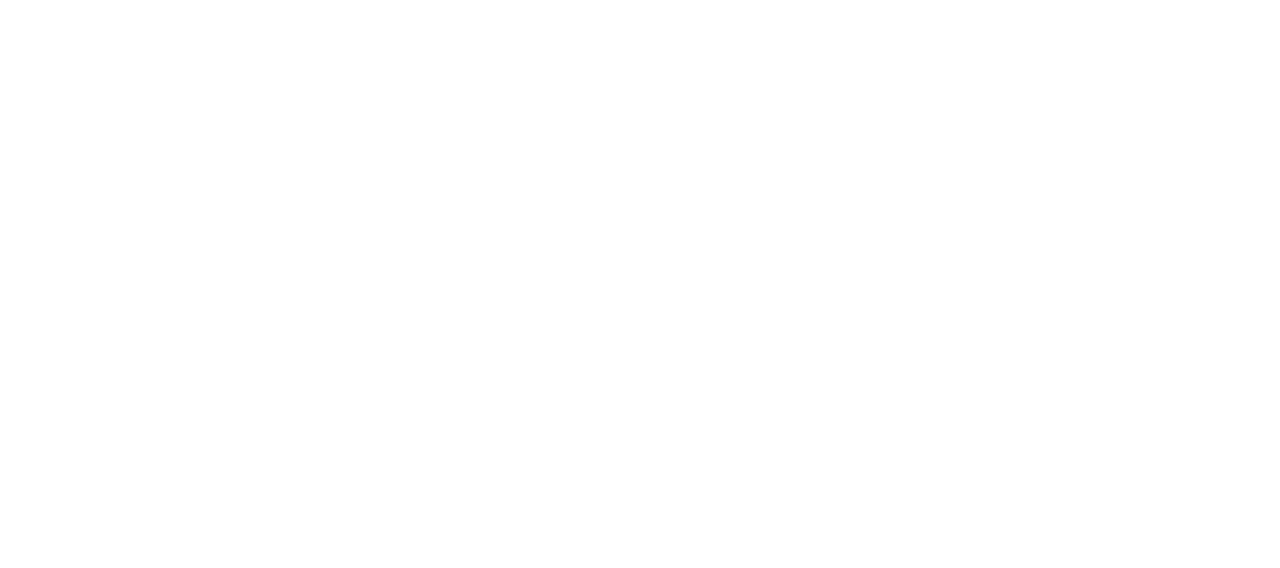
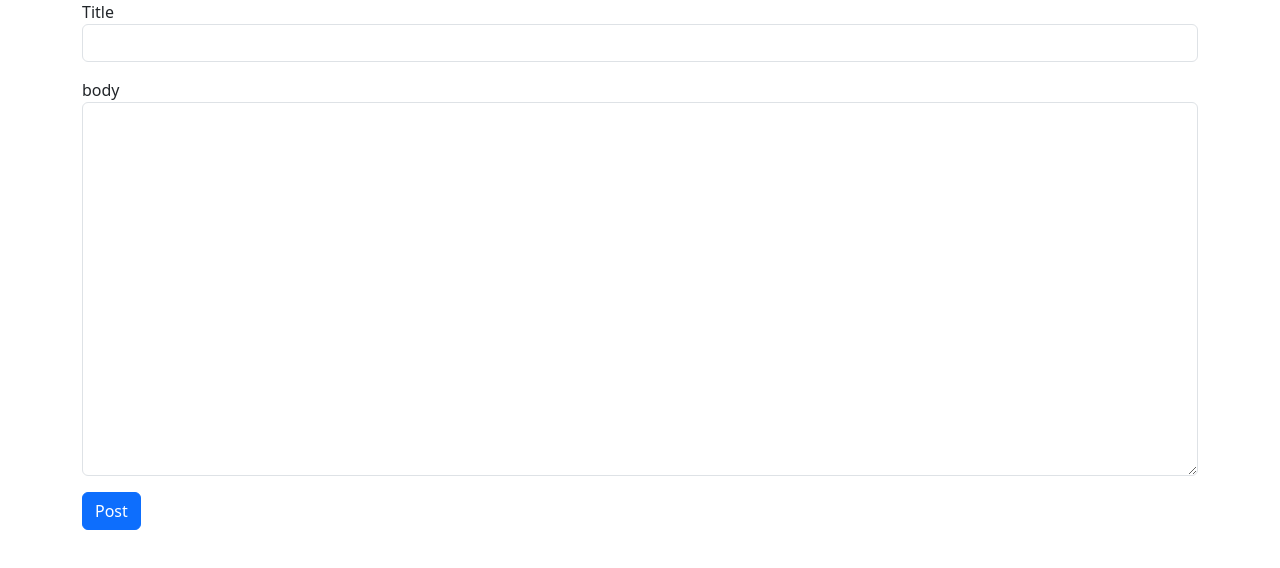
Before and after one commit to bjy6439/toyProject2, a React (Create React App) app: page / in a window 1280 px wide. Shown: the top 568 px of the page. Built offline with nearby package versions, Linux system fonts and the light colour scheme.

Commit message:
Add : 게시글 작성 form 생성

```diff
--- /dev/null
+++ b/db.json
@@ -0,0 +1,14 @@
+{
+  "posts": [
+    {
+      "title": "ㅁㄴㅇ",
+      "body": "ㅁㄴㅇㅁㄴㅇㅁ",
+      "id": 1
+    },
+    {
+      "title": "테스트",
+      "body": "테스트",
+      "id": 2
+    }
+  ]
+}
--- a/package.json
+++ b/package.json
@@ -10,6 +10,8 @@
     "@types/node": "^16.18.22",
     "@types/react": "^18.0.31",
     "@types/react-dom": "^18.0.11",
+    "axios": "^1.3.4",
+    "json-server": "^0.17.3",
     "react": "^18.2.0",
     "react-dom": "^18.2.0",
     "react-scripts": "5.0.1",
@@ -18,6 +20,7 @@
     "web-vitals": "^2.1.4"
   },
   "scripts": {
+    "db": "json-server --watch db.json --port 8080",
     "start": "react-scripts start",
     "build": "react-scripts build",
     "test": "react-scripts test",
--- a/public/index.html
+++ b/public/index.html
@@ -1,43 +1,23 @@
 <!DOCTYPE html>
-<html lang="en">
+<html lang="ko">
   <head>
     <meta charset="utf-8" />
-    <link rel="icon" href="%PUBLIC_URL%/favicon.ico" />
     <meta name="viewport" content="width=device-width, initial-scale=1" />
     <meta name="theme-color" content="#000000" />
     <meta
       name="description"
       content="Web site created using create-react-app"
     />
-    <link rel="apple-touch-icon" href="%PUBLIC_URL%/logo192.png" />
-    <!--
-      manifest.json provides metadata used when your web app is installed on a
-      user's mobile device or desktop. See https://developers.google.com/web/fundamentals/web-app-manifest/
-    -->
     <link rel="manifest" href="%PUBLIC_URL%/manifest.json" />
-    <!--
-      Notice the use of %PUBLIC_URL% in the tags above.
-      It will be replaced with the URL of the `public` folder during the build.
-      Only files inside the `public` folder can be referenced from the HTML.
-
-      Unlike "/favicon.ico" or "favicon.ico", "%PUBLIC_URL%/favicon.ico" will
-      work correctly both with client-side routing and a non-root public URL.
-      Learn how to configure a non-root public URL by running `npm run build`.
-    -->
+    <link
+      href="https://cdn.jsdelivr.net/npm/bootstrap@5.3.0-alpha2/dist/css/bootstrap.min.css"
+      rel="stylesheet"
+      integrity="sha384-aFq/bzH65dt+w6FI2ooMVUpc+21e0SRygnTpmBvdBgSdnuTN7QbdgL+OapgHtvPp"
+      crossorigin="anonymous"
+    />
     <title>React App</title>
   </head>
   <body>
-    <noscript>You need to enable JavaScript to run this app.</noscript>
     <div id="root"></div>
-    <!--
-      This HTML file is a template.
-      If you open it directly in the browser, you will see an empty page.
-
-      You can add webfonts, meta tags, or analytics to this file.
-      The build step will place the bundled scripts into the <body> tag.
-
-      To begin the development, run `npm start` or `yarn start`.
-      To create a production bundle, use `npm run build` or `yarn build`.
-    -->
   </body>
 </html>
--- a/src/App.tsx
+++ b/src/App.tsx
@@ -1,8 +1,47 @@
+import axios from "axios";
+import { useState } from "react";
 import "./App.css";
-import styled from "styled-components";
 
 function App() {
-  return <div></div>;
+  const [title, setTitle] = useState<string>("");
+  const [body, setBody] = useState<string>("");
+
+  const onSubmit = () => {
+    axios.post("http://localhost:8080/posts", {
+      title,
+      body,
+    });
+  };
+
+  return (
+    <div className="container">
+      <div className="mb-3">
+        <label className="form-lable ">Title</label>
+        <input
+          className="form-control"
+          value={title}
+          onChange={(e) => {
+            setTitle(e.target.value);
+          }}
+          type="text"
+        />
+      </div>
+      <div className="mb-3">
+        <label className="form-lable ">body</label>
+        <textarea
+          className="form-control"
+          rows={15}
+          value={body}
+          onChange={(e) => {
+            setBody(e.target.value);
+          }}
+        />
+      </div>
+      <button className="btn btn-primary" onClick={onSubmit}>
+        Post
+      </button>
+    </div>
+  );
 }
 
 export default App;
```
Also changed, not shown: 1 other file (tests, documents, lock files or other folders).
